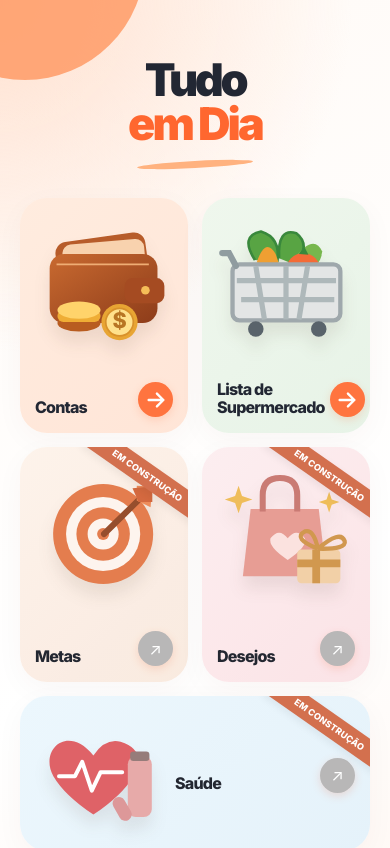
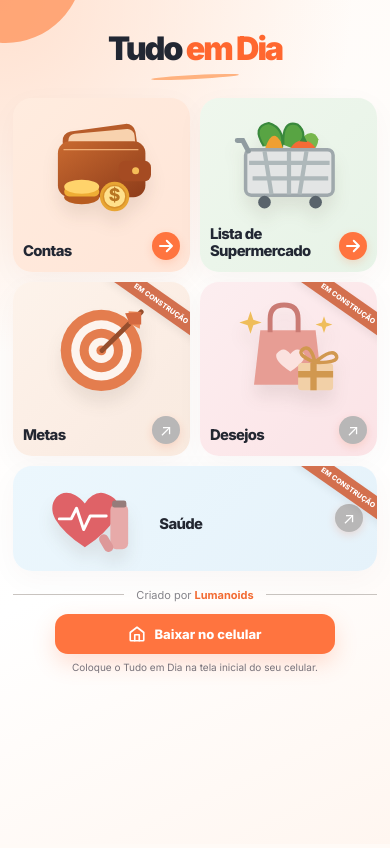
Before and after one commit to applumanoids/Tudo-em-dia, a plain HTML site: page index.html in a window 390 px wide. Shown: the top 848 px of the page. Drawn offline with Linux system fonts and the light colour scheme.

Commit message:
Add files via upload

```diff
--- a/index.html
+++ b/index.html
@@ -18,7 +18,7 @@
     *{box-sizing:border-box}body{margin:0;min-height:100vh;background:radial-gradient(circle at 0 0,#ffe1d0 0,transparent 22rem),linear-gradient(155deg,#fffaf6,#fff 60%,#fff6f0)}
     .shell{position:relative;max-width:720px;margin:0 auto;padding:42px 20px 28px;overflow:hidden}
     .shell:before{content:"";position:absolute;width:240px;height:240px;border-radius:50%;background:#ff9c67;top:-160px;left:-95px;z-index:0;opacity:.85}
-    header{position:relative;text-align:center;margin:16px 0 30px}h1{font-size:clamp(45px,10vw,76px);font-weight:900;line-height:.98;letter-spacing:-.075em;margin:0}h1 span{display:block;color:#ff672f;letter-spacing:-.065em}.underline{width:116px;height:7px;background:#ffb27f;border-radius:50%;margin:15px auto 0;transform:rotate(-3deg)}
+    header{position:relative;text-align:center;margin:16px 0 30px}h1{font-size:clamp(45px,10vw,76px);font-weight:900;line-height:.98;letter-spacing:-.075em;margin:0}h1 span{display:inline;color:#ff672f;letter-spacing:-.065em}.underline{width:116px;height:7px;background:#ffb27f;border-radius:50%;margin:15px auto 0;transform:rotate(-3deg)}
     .grid{position:relative;display:grid;grid-template-columns:repeat(2,minmax(0,1fr));gap:14px}
     .tile{position:relative;min-width:0;min-height:235px;display:flex;flex-direction:column;justify-content:space-between;overflow:hidden;padding:19px 15px 16px;border-radius:27px;text-decoration:none;color:inherit;box-shadow:0 8px 30px rgba(73,40,24,.035);transition:transform .18s ease,box-shadow .18s ease}
     a.tile:hover{transform:translateY(-4px);box-shadow:0 12px 30px rgba(73,40,24,.12)}a.tile:focus-visible{outline:3px solid #f87542;outline-offset:3px}
@@ -31,6 +31,42 @@
     @media(min-width:580px){.shell{padding:52px 36px 34px}.grid{gap:20px}.tile{min-height:280px;padding:24px}.art{height:175px}.art svg{max-width:195px;height:170px}.saude{min-height:175px}.saude .art{flex-basis:42%}.saude .art svg{height:150px}.arrow{width:46px;height:46px;flex-basis:46px}.tile h2{font-size:26px}.ribbon{font-size:11px;right:-30px;top:20px}}
     @media(max-width:355px){.shell{padding-inline:12px}.grid{gap:10px}.tile{padding:14px 10px;min-height:205px;border-radius:22px}.art{height:115px}.art svg{height:115px}.arrow{flex-basis:30px;width:30px;height:30px}.tile h2{font-size:15px}.ribbon{font-size:8px}}
     @media(prefers-reduced-motion:reduce){*{transition:none!important}}
+    /* Compacto e responsivo: cinco módulos visíveis em telas pequenas */
+    @media(max-width:579px){
+      .shell{padding:22px 13px 18px;max-width:440px}
+      .shell:before{width:155px;height:155px;top:-112px;left:-72px}
+      header{margin:9px 0 19px}
+      h1{font-size:clamp(27px,8.3vw,39px);letter-spacing:-.065em;line-height:1.13;white-space:nowrap}
+      .underline{width:88px;height:4px;margin:7px auto 0}
+      .grid{gap:10px}
+      .tile{min-height:174px;padding:10px 10px 12px;border-radius:19px}
+      .art{height:112px;min-height:0}
+      .art svg{height:108px;max-width:112px}
+      .tile h2{font-size:clamp(12px,3.8vw,16px);letter-spacing:-.045em}
+      .arrow{width:28px;height:28px;flex-basis:28px}
+      .arrow svg{width:18px;height:18px}
+      .ribbon{font-size:7px;top:12px;right:-32px;padding:5px 28px}
+      .saude{min-height:103px;padding:9px 14px;gap:8px}
+      .saude .art{height:87px;flex-basis:37%}
+      .saude .art svg{height:86px;max-width:118px}
+      footer{margin:17px 0 9px;font-size:11px}
+      .install-area{margin:12px auto 0;max-width:280px}
+      .install-btn{padding:11px 14px;border-radius:13px;font-size:13px;gap:8px}
+      .install-btn svg{height:18px;width:18px}
+      .install-help{font-size:10px;margin:6px 0 0}
+    }
+    @media(max-width:355px){
+      .shell{padding-inline:9px}.grid{gap:7px}.tile{min-height:157px;padding:8px;border-radius:16px}
+      .art{height:101px}.art svg{height:98px;max-width:103px}.tile h2{font-size:12px}
+      .saude{min-height:93px}.saude .art{height:76px}.saude .art svg{height:76px}
+      .arrow{width:25px;height:25px;flex-basis:25px}
+    }
+    @media(max-height:740px) and (max-width:579px){
+      .shell{padding-top:12px}.tile{min-height:155px}.art{height:95px}.art svg{height:94px}
+      .saude{min-height:90px}.saude .art{height:72px}.saude .art svg{height:72px}
+      header{margin:4px 0 13px}.grid{gap:8px}
+    }
+    .install-area[hidden]{display:none!important}
   </style>
 </head>
 <body>
@@ -59,17 +95,29 @@
 <script>
   let installPrompt = null;
   const btn = document.getElementById('installBtn');
+  const installArea = document.querySelector('.install-area');
   const guide = document.getElementById('installGuide');
   const isIOS = /iPad|iPhone|iPod/.test(navigator.userAgent) || (navigator.platform === 'MacIntel' && navigator.maxTouchPoints > 1);
   const installed = () => window.matchMedia('(display-mode: standalone)').matches || navigator.standalone === true;
-  window.addEventListener('beforeinstallprompt', event => { event.preventDefault(); installPrompt = event; });
-  window.addEventListener('appinstalled', () => { installPrompt = null; guide.classList.add('show'); guide.textContent = 'Tudo em Dia instalado! Procure o ícone de casa na tela inicial.'; btn.textContent = 'Instalado no celular'; });
+  const refreshInstallVisibility = () => {
+    // Em modo aplicativo, o botão não deve aparecer.
+    installArea.hidden = installed() || localStorage.getItem('tudoEmDiaInstalled') === 'yes';
+  };
+  refreshInstallVisibility();
+  window.addEventListener('beforeinstallprompt', event => {
+    event.preventDefault(); installPrompt = event;
+    // Se o navegador voltar a oferecer a instalação, não há instalação detectada neste contexto.
+    localStorage.removeItem('tudoEmDiaInstalled'); refreshInstallVisibility();
+  });
+  window.addEventListener('appinstalled', () => { installPrompt = null; localStorage.setItem('tudoEmDiaInstalled','yes'); refreshInstallVisibility(); });
+  window.matchMedia('(display-mode: standalone)').addEventListener?.('change', refreshInstallVisibility);
   btn.addEventListener('click', async () => {
     if (installed()) { guide.innerHTML = 'O <strong>Tudo em Dia</strong> já está aberto como aplicativo.'; }
     else if (installPrompt) {
       const prompt = installPrompt; installPrompt = null;
       await prompt.prompt();
       const result = await prompt.userChoice;
+      if (result.outcome === 'accepted') { localStorage.setItem('tudoEmDiaInstalled','yes'); refreshInstallVisibility(); }
       if (result.outcome !== 'accepted') guide.innerHTML = 'Para instalar depois, toque novamente no botão ou use a opção <strong>Instalar aplicativo</strong> do navegador.';
     } else if (isIOS) {
       guide.innerHTML = '<strong>Instalar no iPhone:</strong><br>1. Abra esta página no Safari.<br>2. Toque em Compartilhar (quadrado com seta para cima).<br>3. Escolha <strong>Adicionar à Tela de Início</strong> e confirme.';
--- a/sw.js
+++ b/sw.js
@@ -1 +1 @@
-const CACHE='tudo-em-dia-v1';const ASSETS=['./','./index.html','./manifest.webmanifest','./icon-192.png','./icon-512.png'];self.addEventListener('install',e=>{e.waitUntil(caches.open(CACHE).then(c=>c.addAll(ASSETS)));self.skipWaiting()});self.addEventListener('activate',e=>{e.waitUntil(self.clients.claim())});self.addEventListener('fetch',e=>{if(e.request.method!=='GET'||new URL(e.request.url).origin!==self.location.origin)return;e.respondWith(fetch(e.request).catch(()=>caches.match(e.request)))});
+const CACHE='tudo-em-dia-v2';const ASSETS=['./','./index.html','./manifest.webmanifest','./icon-192.png','./icon-512.png'];self.addEventListener('install',e=>{e.waitUntil(caches.open(CACHE).then(c=>c.addAll(ASSETS)));self.skipWaiting()});self.addEventListener('activate',e=>{e.waitUntil(self.clients.claim())});self.addEventListener('fetch',e=>{if(e.request.method!=='GET'||new URL(e.request.url).origin!==self.location.origin)return;e.respondWith(fetch(e.request).catch(()=>caches.match(e.request)))});
```
